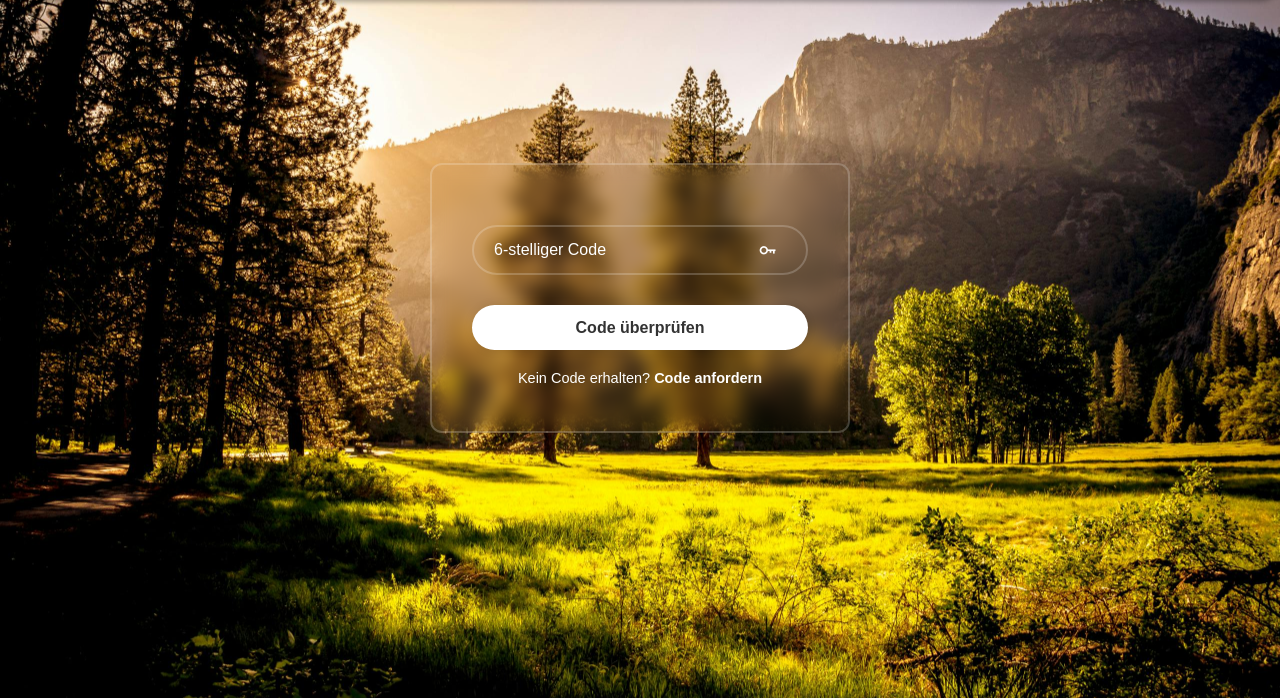
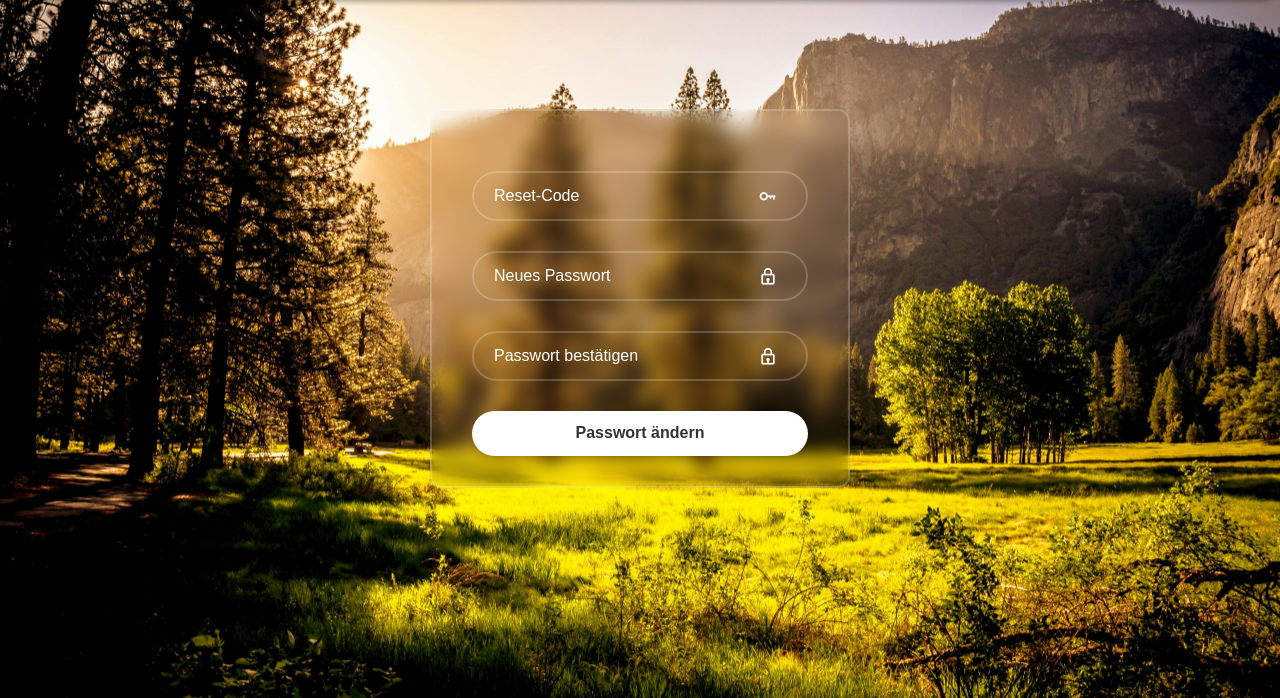
Before and after one commit to MarcusNebel/My-NAS, a PHP site: page /reset_password.php in a window 1280 px wide. Shown: the part 102-800 px from the top of the page. Run offline with PHP 8.4, Linux system fonts and the light colour scheme.

Commit message:
Password change fix
Password hasn't changed in the password forget funktion before

```diff
--- a/Login/reset_password.php
+++ b/Login/reset_password.php
@@ -1,3 +1,53 @@
+<?php
+if(isset($_POST['submit'])){
+    require("mysql.php");
+
+    $mysql->setAttribute(PDO::ATTR_ERRMODE, PDO::ERRMODE_EXCEPTION);
+
+    // Überprüfen, ob der Reset-Code gesetzt ist
+    if (!isset($_POST['reset_code']) || empty($_POST['reset_code'])) {
+        die("Fehler: Kein Reset-Code angegeben!");
+    }
+
+    // Den Reset-Code aus dem Formular holen
+    $reset_code = $_POST['reset_code'];
+
+    // Prüfen, ob der Reset-Code in der Datenbank existiert
+    $stmt = $mysql->prepare("SELECT * FROM accounts WHERE reset_code = :reset_code");
+    $stmt->bindParam(":reset_code", $reset_code);
+    $stmt->execute();
+
+    if ($stmt->rowCount() == 0) {
+        die("Fehler: Ungültiger Reset-Code.");
+    }
+
+    // Überprüfen, ob die Passwörter übereinstimmen
+    if($_POST['pw'] == $_POST['pw2']){
+        $hashed_pw = password_hash($_POST['pw'], PASSWORD_BCRYPT);
+
+        // Passwort mit dem Reset-Code in der Datenbank ändern
+        $stmt = $mysql->prepare("UPDATE accounts SET PASSWORD = :pw, reset_code = NULL WHERE reset_code = :reset_code");
+        $stmt->bindParam(":pw", $hashed_pw);
+        $stmt->bindParam(":reset_code", $reset_code);
+
+        // Überprüfen, ob die Passwortänderung erfolgreich war
+        if ($stmt->execute()) {
+            if ($stmt->rowCount() === 0) {
+                die("Fehler: Das Passwort wurde nicht geändert. Der Reset-Code ist möglicherweise ungültig oder wurde bereits verwendet.");
+            }
+            echo "Passwort erfolgreich geändert!";
+            header("Location: Login.php");
+            exit;
+        } else {
+            print_r($stmt->errorInfo());
+            die("Fehler beim Ändern des Passworts.");
+        }
+    } else {
+        echo "Die Passwörter stimmen nicht überein!";
+    }
+}
+?>
+
 <!DOCTYPE html>
 <html lang="de" dir="ltr">
 <head>
@@ -8,26 +58,6 @@
     <link rel="stylesheet" href="../Main_Website/assets/css/style.css">
     <link href='https://unpkg.com/boxicons@2.1.4/css/boxicons.min.css' rel='stylesheet'>
 </head>
-
-    <?php
-    // Fehlerbehandlung
-    $error = '';
-    if(isset($_POST['submit'])){
-        require("mysql.php");
-        // Eingegebenen Code und die E-Mail prüfen
-        $stmt = $mysql->prepare("SELECT * FROM accounts WHERE reset_code = :code");
-        $stmt->bindParam(":code", $_POST['code']);
-        $stmt->execute();
-        $count = $stmt->rowCount();
-        if($count == 1){
-            // Code korrekt, Passwort zurücksetzen
-            header("Location: new_password.php?email=" . $_POST['email']);
-        } else {
-            $error = "Der Code ist ungültig!";
-        }
-    }
-    ?>
-
 <body>
     <header>
         <div class="container transparancy">
@@ -46,30 +76,23 @@
             </button>
         </div>
     </header>
-    <nav class="mobile-nav">
-        <a href="../Main_Website/index.php">Startseite</a>
-        <a href="../Login/index.php">Anmelden</a>
-        <a href="../Login/register.php">Registrieren</a>
-        <a href="#">Dateien</a>
-        <a href="#">Bilder</a>
-        <a href="#">Kontakt</a>
-    </nav>
 
     <div class="wrapper">
-      <form action="reset_password.php" method="post">
+        <form action="" method="post">
             <div class="input-box">
-          <input type="text" name="code" placeholder="6-stelliger Code" required>
+                <input type="text" name="reset_code" placeholder="Reset-Code" required> <!-- Reset-Code hier als normales Eingabefeld -->
                 <i class='bx bx-key'></i>
             </div>
-        <?php if($error): ?>
-        <div class="error-message">
-          <p><?php echo $error; ?></p>
+            <div class="input-box">
+                <input type="password" name="pw" placeholder="Neues Passwort" required>
+                <i class='bx bx-lock'></i>
             </div>
-        <?php endif; ?>
-        <button type="submit" name="submit" class="btn">Code überprüfen</button>
-        <div class="register-link">
-          <p>Kein Code erhalten? <a href="forgot_password.php">Code anfordern</a></p>
+            <div class="input-box">
+                <input type="password" name="pw2" placeholder="Passwort bestätigen" required>
+                <i class='bx bx-lock'></i>
             </div>
+
+            <button type="submit" name="submit" class="btn">Passwort ändern</button>
         </form>
     </div>
 
```
Also changed, not shown: Login/new_password.php (deleted, +0 -81 lines). Lines whose indentation alone changed are shown as unchanged.
